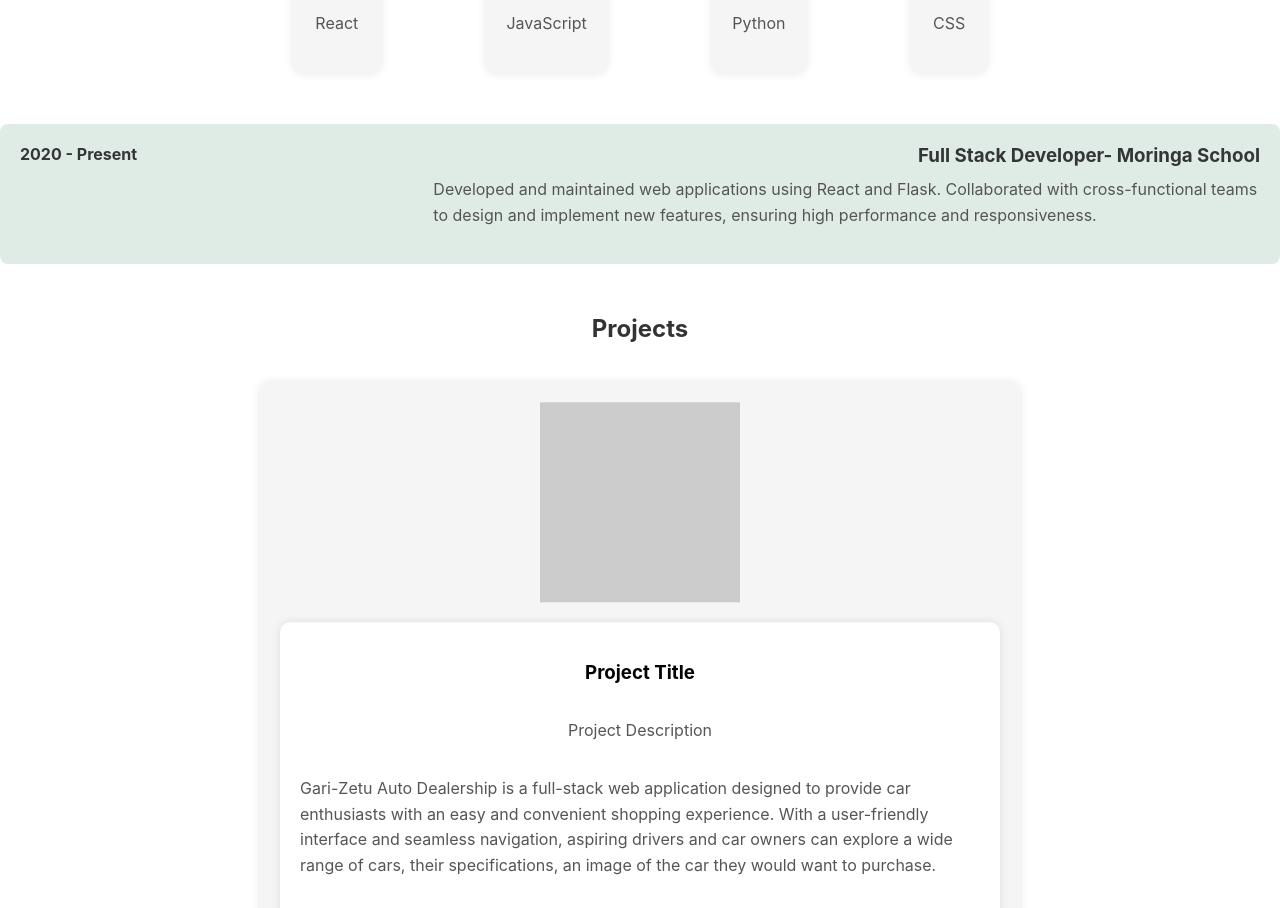
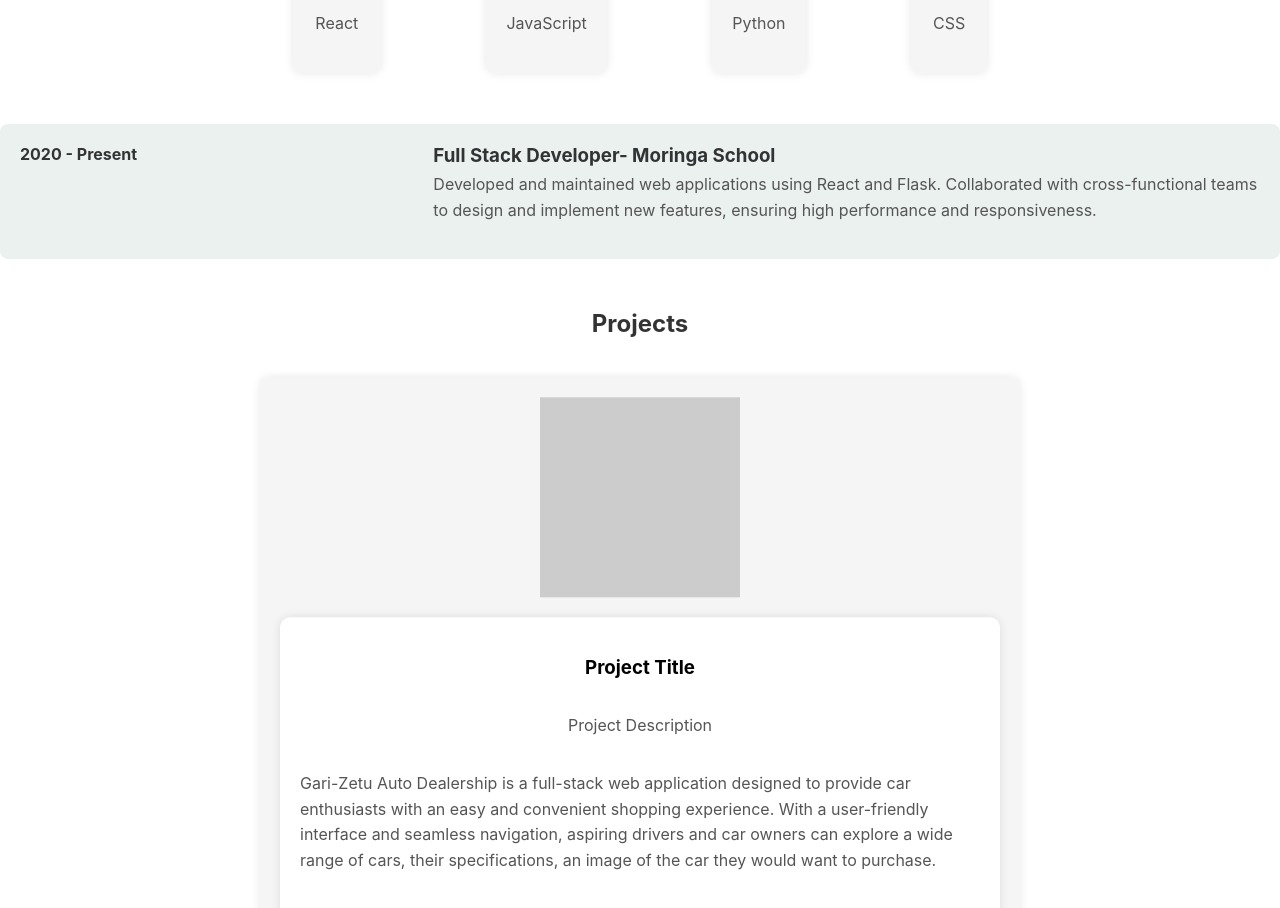
Before and after one commit to kanyi9/kanyi-portfolio, a React (Create React App) app in the folder kanyi-portfolio/: page / in a window 1280 px wide. Shown: the part 1240-2148 px from the top of the page. Built offline with nearby package versions, Linux system fonts and the light colour scheme.

Commit message:
adds updated experience css

```diff
--- a/kanyi-portfolio/src/components/Experience.css
+++ b/kanyi-portfolio/src/components/Experience.css
@@ -3,8 +3,8 @@
     justify-content: space-between; /* Space between the two sides */
     align-items: flex-start; /* Align items at the start */
     padding: 20px; /* Add some padding */
-    background-color: rgba(223, 236, 230, 0.973); /* Background color */
-    color: rgb(51, 53, 54); /* Text color */
+    background-color: rgba(235, 241, 238, 0.973); /* Background color */
+    color: rgb(50, 51, 53); /* Text color */
     border-radius: 8px; /* Rounded corners */
     margin: 10px 0; /* Margin between experience items */
 }
@@ -16,13 +16,14 @@
 
 .experience-details {
     flex: 2; /* Allow this to take up more space */
-    text-align: right; /* Align text to the right */
+    display: flex; /* Use flexbox for details */
+    flex-direction: column; /* Stack job title and description vertically */
+    align-items: flex-start; /* Align items to the left */
 }
 
 .job-title {
     display: flex; /* Use flexbox for job title and company */
-    flex-direction: column; /* Stack job title and company vertically */
-    align-items: flex-end; /* Align items to the right */
+    align-items: center; /* Center items vertically */
 }
 
 .job-title h3 {
@@ -30,11 +31,12 @@
 }
 
 .job-title p {
-    margin: 5px 0 0; /* Add some margin for spacing */
+    margin: 0; /* Remove default margin */
+    margin-left: 10px; /* Add some space between title and company */
 }
 
 .job-description {
-    margin-top: 10px; /* Space between job title and description */
+    margin-top: 5px; /* Space between job title and description */
     text-align: left; /* Align description to the left */
     font-size: 16px; /* Adjust font size for description */
 }
```
